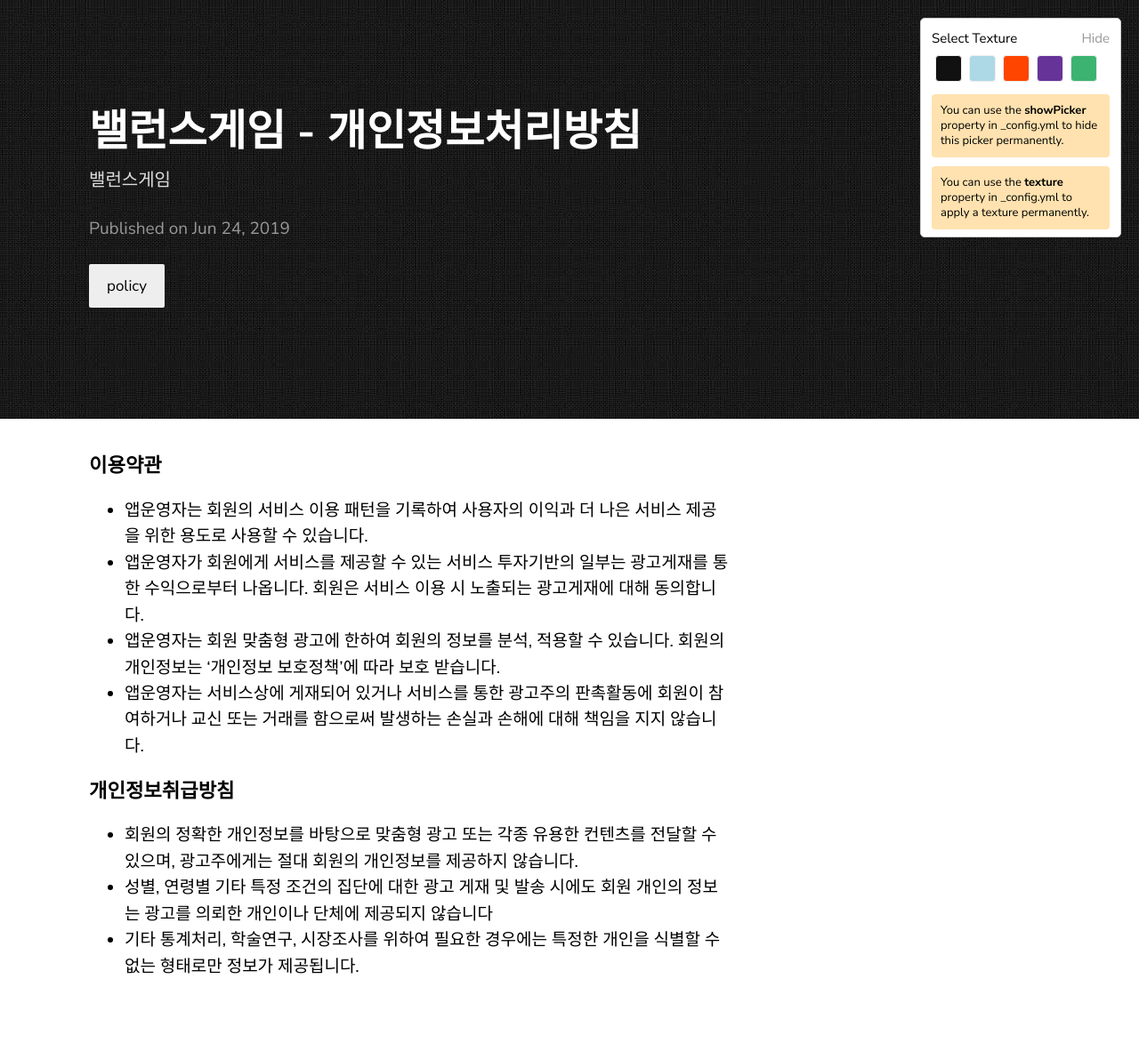
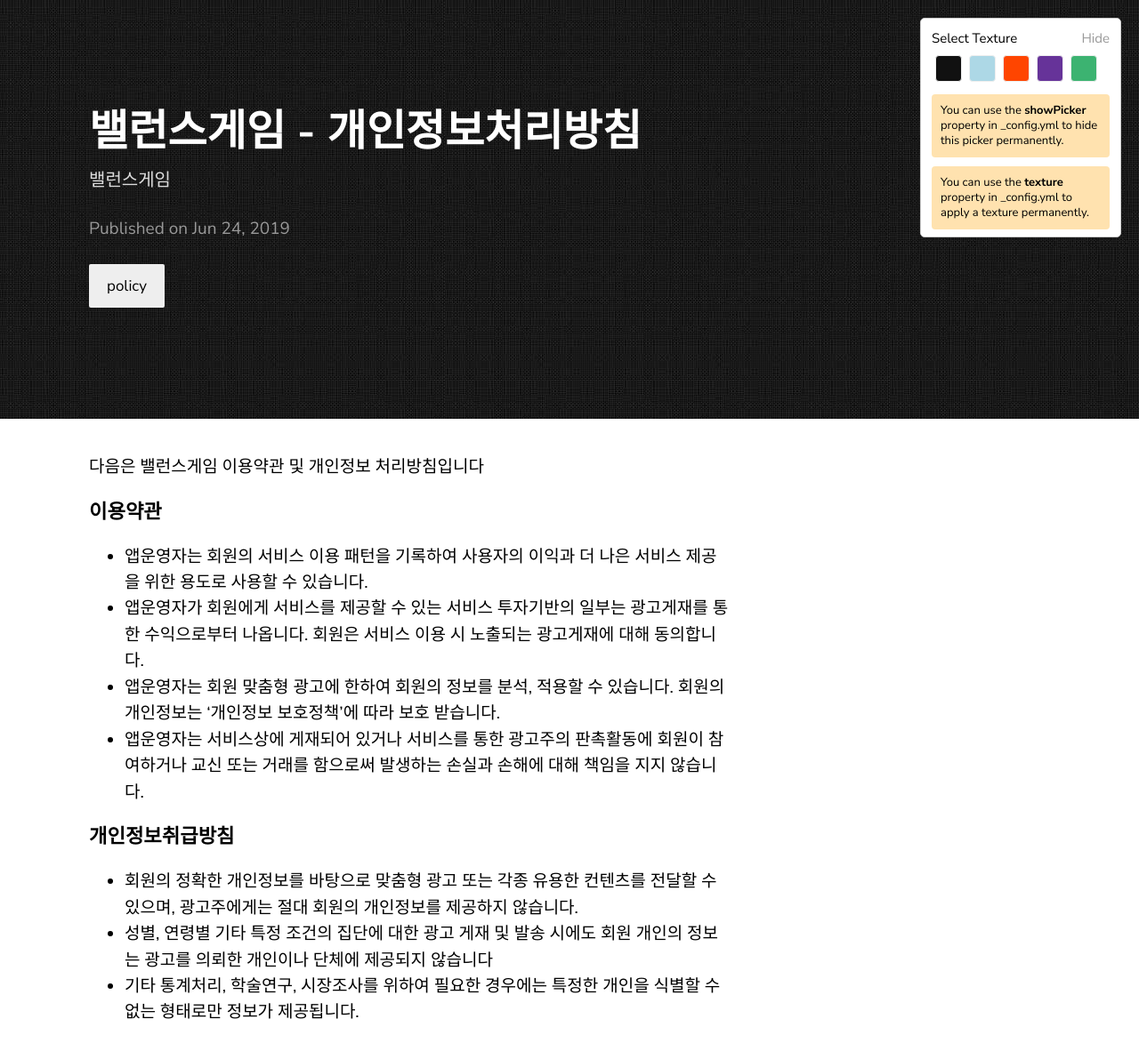
Before and after one commit to ruso99/policy, a Jekyll site: the page built from _posts/2020-06-24-bgApp.md, in a window 1280 px wide. Shown: the whole page at 89% size. Built offline with Jekyll 4.4.1, drawn with Linux system fonts in a browser that asks for light colours; before the commit the page ends 1121 px from its top, so only the background shows below that.

Commit message:
문구추가

```diff
--- a/_posts/2020-06-24-bgApp.md
+++ b/_posts/2020-06-24-bgApp.md
@@ -6,6 +6,7 @@ date:   2019-06-24 21:03:36 +0530
 categories: policy
 ---
 
+다음은 밸런스게임 이용약관 및 개인정보 처리방침입니다
 
 ### 이용약관
 
```
